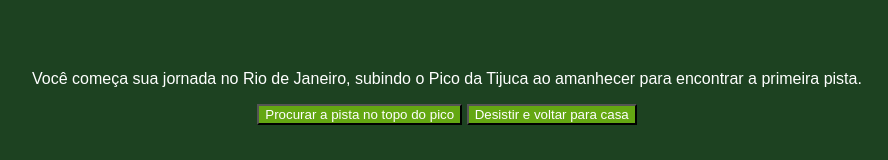
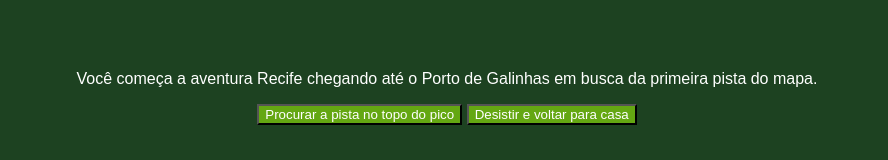
Before and after one commit to jefferson2m3/aventura, a plain HTML site: page index.html in a window 1280 px wide. Both pictures are taken after a click on the button "Rio de Janeiro". Shown: the part 261-421 px from the top of the page, without its empty margins (193-1081 px from the left). Drawn offline with Linux system fonts and the light colour scheme; a web font is replaced by a local one.

Commit message:
Update index.html

```diff
--- a/index.html
+++ b/index.html
@@ -18,7 +18,7 @@
             <button class="btn-proximo" data-proximo="2">Pernambuco</button>
         </div>
         <div class="passo" id="passo-1">
-            <p>Você começa sua jornada no Rio de Janeiro, subindo o Pico da Tijuca ao amanhecer para encontrar a primeira pista.</p>
+            <p>Você começa a aventura Recife chegando até o Porto de Galinhas em busca da primeira pista do mapa.</p>
             <button class="btn-proximo" data-proximo="3">Procurar a pista no topo do pico</button>
             <button class="btn-proximo" data-proximo="4">Desistir e voltar para casa</button>
         </div>
```
